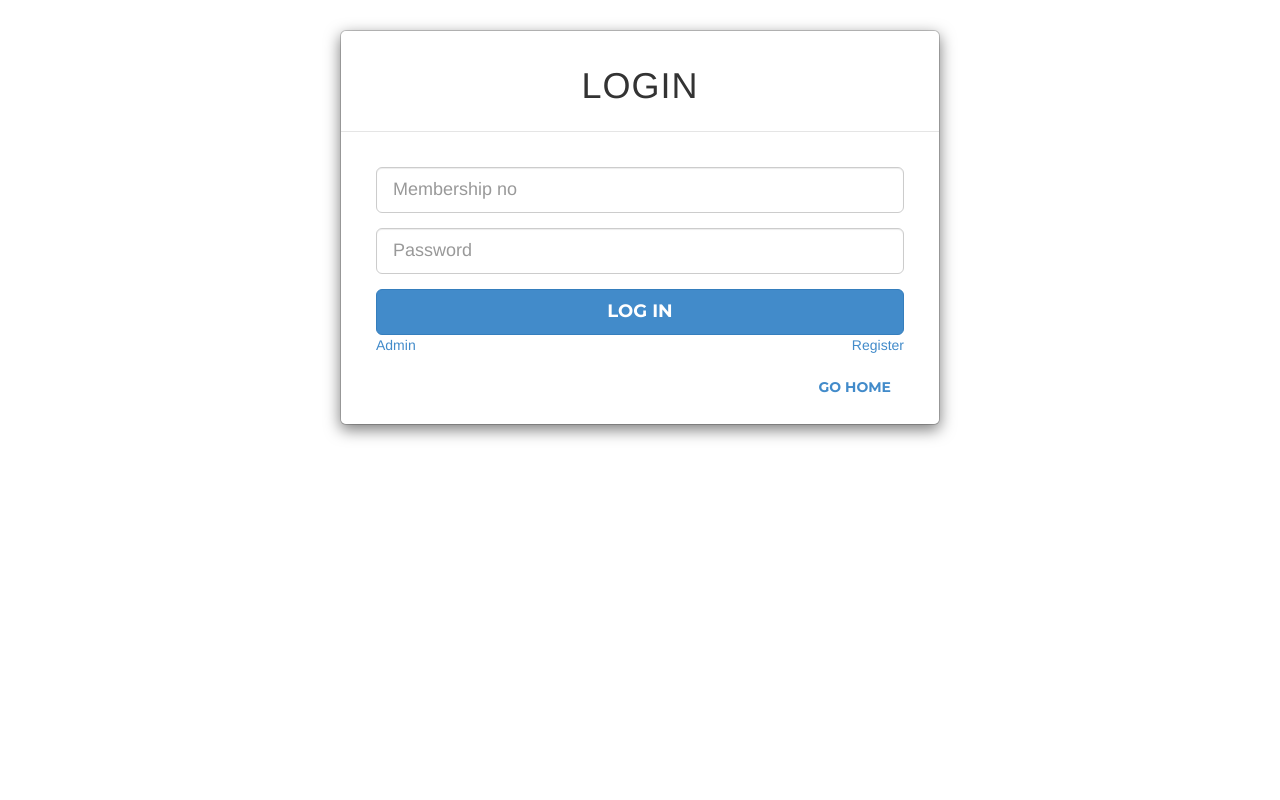
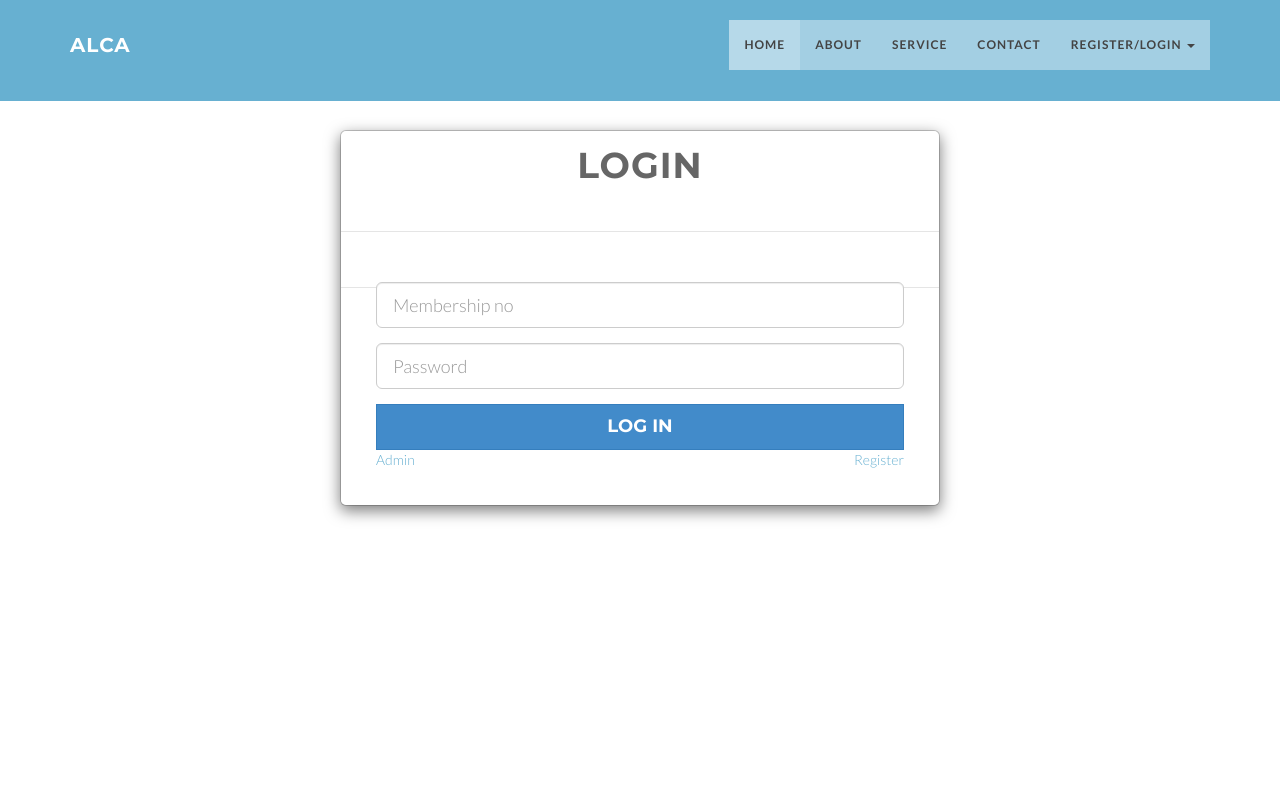
Before and after one commit to akshaynathr/ALCA_Website, a Flask app: page / in a window 1280 px wide. Run offline with Flask 2, Linux system fonts and the light colour scheme; parts of the project's set-up code (start-up, migrations or seed data) failed here and were passed over; some libraries are stand-ins or nearby versions.

Commit message:
added top nav bar

```diff
--- a/app/templates/Login.html
+++ b/app/templates/Login.html
@@ -1,37 +1,69 @@
 <!DOCTYPE html>
 <html lang="en">
-	<head>
-		<meta http-equiv="content-type" content="text/html; charset=UTF-8">
-		<meta charset="utf-8">
-		<title>Login</title>
+
+<head>
+    <meta charset="utf-8">
+    <meta name="viewport" content="width=device-width, initial-scale=1.0">
+    <meta name="description" content="">
+    <meta name="author" content="">
+
+    <title>ALCA Home</title>
+
+    <!-- Bootstrap Core CSS -->
+    <link href="{{ url_for('static',filename='css/bootstrap.min.css') }}" rel="stylesheet" type="text/css">
+
+    <!-- Fonts -->
+    <link href="{{ url_for('static',filename='font-awesome/css/font-awesome.min.css') }}" rel="stylesheet" type="text/css">
+	<link href="{{ url_for('static',filename='css/animate.css') }}" rel="stylesheet" />
+    <!-- Squad theme CSS -->
+    <link href="{{ url_for('static',filename='css/style.css' ) }}" rel="stylesheet">
+	<link href="{{ url_for('static',filename='color/default.css') }}" rel="stylesheet">
+
+</head>
+
+<body id="page-top" data-spy="scroll" data-target=".navbar-custom">
+	<!-- Preloader -->
+	<div id="preloader">
+	  <div id="load"></div>
+	</div>
+
+    <nav class="navbar navbar-custom navbar-fixed-top" role="navigation" style="z-index:9999">
+        <div class="container">
+            <div class="navbar-header page-scroll">
+                <button type="button" class="navbar-toggle" data-toggle="collapse" data-target=".navbar-main-collapse">
+                    <i class="fa fa-bars"></i>
+                </button>
+                <a class="navbar-brand" href="index.html">
+                    <h1>ALCA</h1>
+                </a>
+            </div>
+
+            <!-- Collect the nav links, forms, and other content for toggling -->
+            <div class="collapse navbar-collapse navbar-right navbar-main-collapse">
+      <ul class="nav navbar-nav">
+        <li class="active"><a href="#intro">Home</a></li>
+        <li><a href="#about">About</a></li>
+		<li><a href="#service">Service</a></li>
+		<li><a href="#contact">Contact</a></li>
+        <li class="dropdown">
+          <a href="#" class="dropdown-toggle" data-toggle="dropdown">Register/Login <b class="caret"></b></a>
+          <ul class="dropdown-menu">
+            <li><a href="#">Login</a></li>
+            <li><a href="#">Register</a></li>
+
+            <li><a href="#">Admin Login</a></li>
+          </ul>
+        </li>
+      </ul>
+            </div>
+            <!-- /.navbar-collapse -->
+        </div>
+        <!-- /.container -->
+    </nav>
 
 
 
-
-
-    <!--[if lte IE 8]><script src="css/ie/html5shiv.js"></script><![endif]-->
-    <script src="{{ url_for('static',filename='js/jquery.min.js') }}"></script>
-    <script src="{{ url_for('static',filename='js/skel.min.js') }}"></script>
-    <script src="{{ url_for('static',filename='js/skel-layers.min.js') }}"></script>
-    <script src="{{ url_for('static',filename='js/init.js') }}"></script>
-    <noscript>
-      <link rel="stylesheet" href="{{ url_for('static',filename='css/skel.css' ) }}" />
-      <link rel="stylesheet" href="{{ url_for('static',filename='css/style.css' ) }}" />
-      <link rel="stylesheet" href="{{ url_for('static',filename='css/style-xlarge.css' ) }}" />
-    </noscript>
-    <!--[if lte IE 8]><link rel="stylesheet" href="css/ie/v8.css" /><![endif]-->
-
-		<link href="{{ url_for('static',filename='css/bootstrap.min.css') }}" rel="stylesheet">
-		<!--[if lt IE 9]>
-			<script src="//html5shim.googlecode.com/svn/trunk/html5.js"></script>
-		<![endif]-->
-		<link href="{{ url_for('static', filename='css/styles.css' ) }}" rel="stylesheet">
-	</head>
-	<body>
-
-
-<!--login modal-->
-<div id="loginModal" class="modal show" tabindex="-1" role="dialog" aria-hidden="true">
+	<div id="loginModal" class="modal show"  style="margin-top:100px;">
   <div class="modal-dialog">
   <div class="modal-content">
       <div class="modal-header">
@@ -72,16 +104,34 @@
           </form>
       </div>
       <div class="modal-footer">
-          <div class="col-md-12">
-          <a href="http://www.alca-kerala.in" class="btn"> Go Home</a>
 
-		  </div>
       </div>
   </div>
   </div>
 </div>
-	<!-- script references -->
-		<script src="http://ajax.googleapis.com/ajax/libs/jquery/2.0.2/jquery.min.js"></script>
-		<script src="{{ url_for('static', filename='js/bootstrap.min.js') }}"></script>
-	</body>
+
+
+	<footer>
+		<div class="container">
+			<div class="row">
+				<div class="col-md-12 col-lg-12">
+
+
+
+				</div>
+			</div>
+		</div>
+	</footer>
+
+    <!-- Core JavaScript Files -->
+    <script src="{{ url_for('static',filename='js/jquery.min.js' ) }}"></script>
+    <script src="{{ url_for('static',filename='js/bootstrap.min.js') }}"></script>
+    <script src="{{ url_for('static',filename='js/jquery.easing.min.js') }}"></script>
+	<script src="{{ url_for('static',filename='js/jquery.scrollTo.js') }}"></script>
+	<script src="{{ url_for('static',filename='js/wow.min.js') }}"></script>
+    <!-- Custom Theme JavaScript -->
+    <script src="{{ url_for('static',filename='js/custom.js')}}"></script>
+
+</body>
+
 </html>
```
